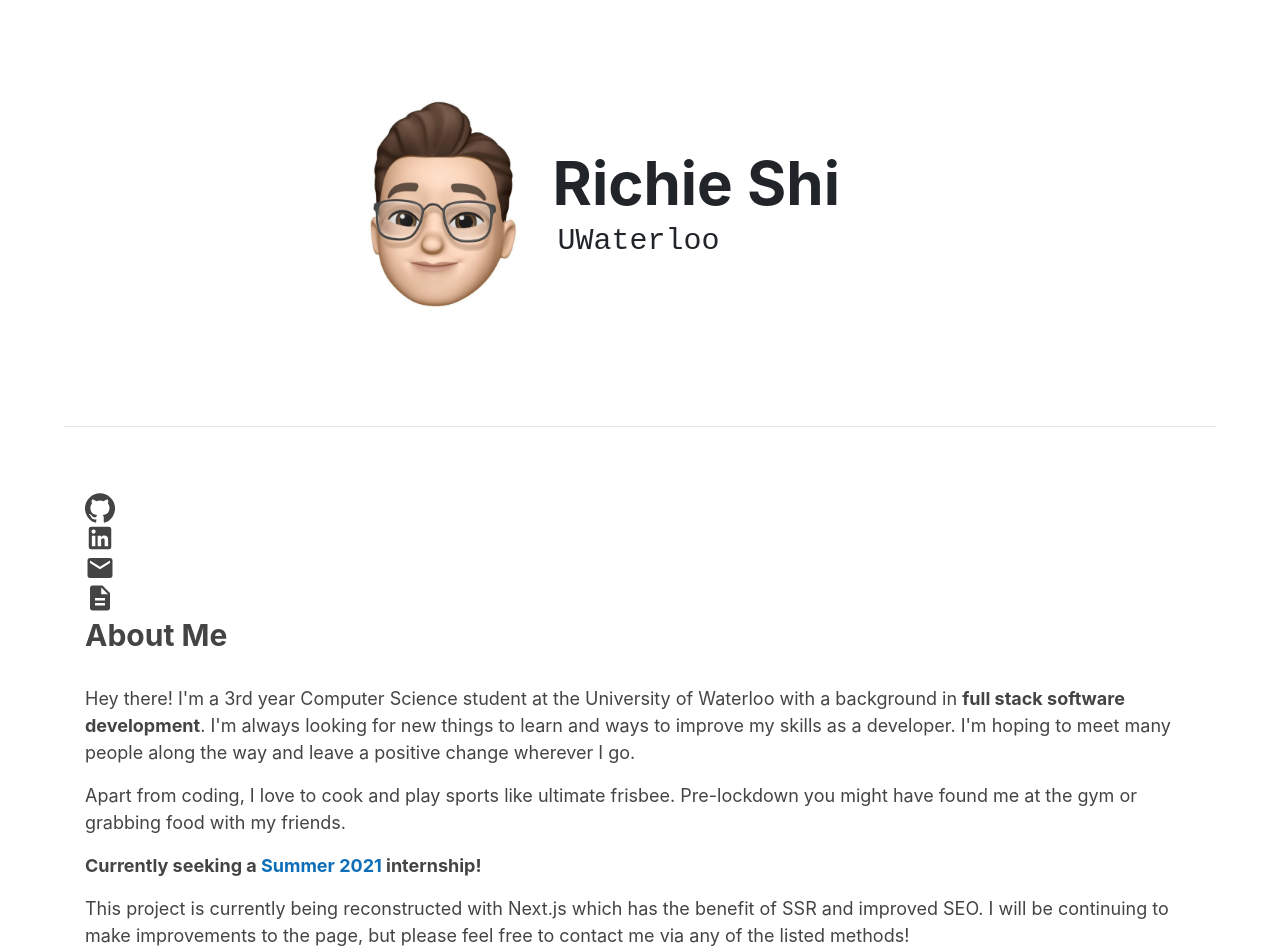
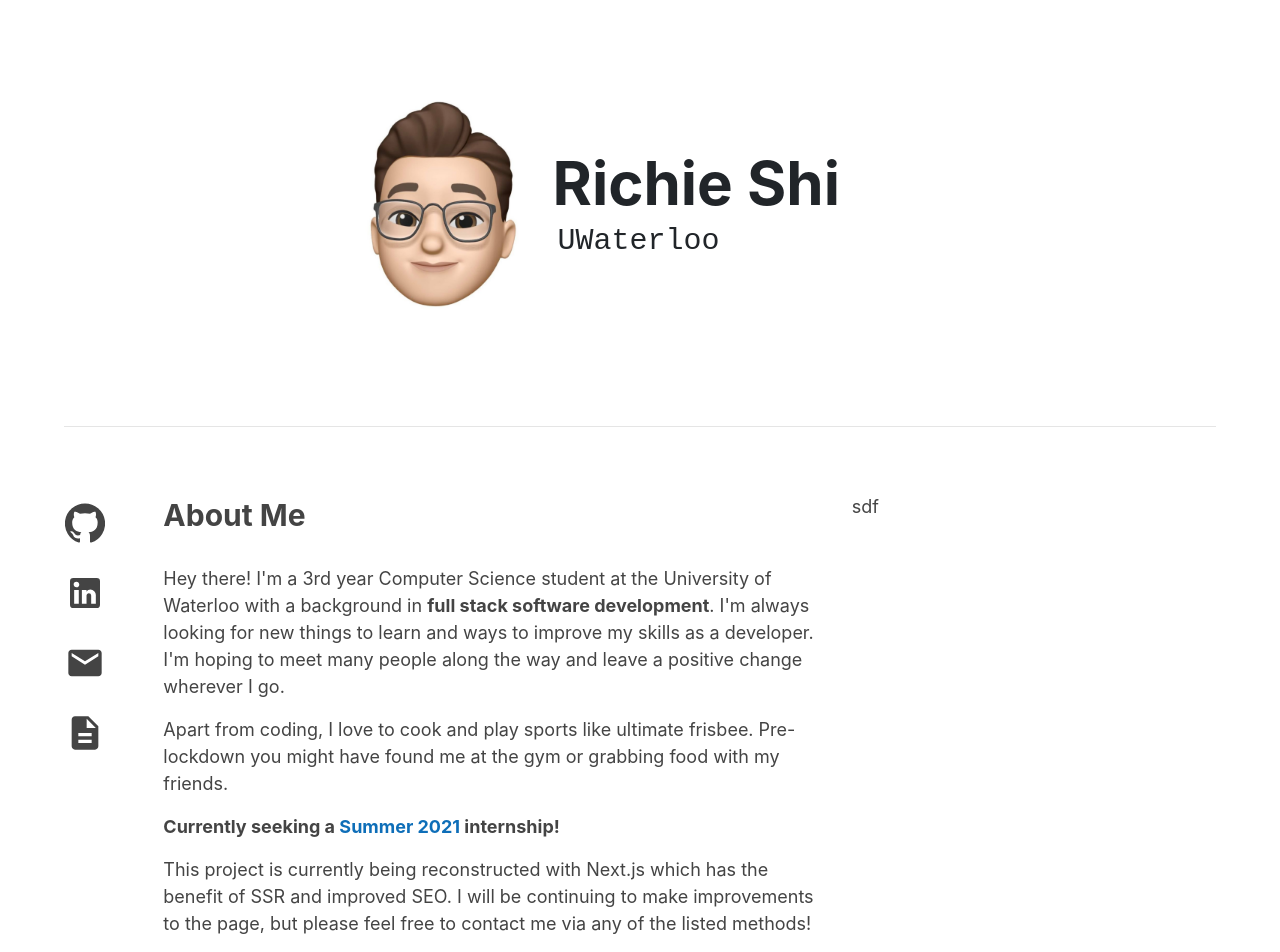
Before and after one commit to rhjshi/my-website, a Next.js app: page / in a window 1280 px wide. Shown: the top 952 px of the page. Built offline with nearby package versions, Linux system fonts and the light colour scheme.

Commit message:
fixed icons

```diff
--- a/components/AboutMe.js
+++ b/components/AboutMe.js
@@ -6,11 +6,10 @@ const AboutMe = () => {
     <div className='about-me-container'>
       <Container fluid>
         <Row>
-          <ContactList/>
-
-        </Row>
-        <Row>
-          <Col>
+          <Col md='1'>
+            <ContactList/>
+          </Col>
+          <Col md='7'>
             <Container fluid>
               <Row className='section-title'>About Me</Row>
               <br/>
@@ -43,6 +42,9 @@ const AboutMe = () => {
               </Row>
             </Container>
           </Col>
+          <Col md='4'>
+            sdf
+          </Col>
         </Row>
       </Container>
     </div>
--- a/components/ContactList.js
+++ b/components/ContactList.js
@@ -5,31 +5,31 @@ import ResumeIcon from '@material-ui/icons/Description';
 import LinkedInIcon from '@material-ui/icons/LinkedIn';
 
 const iconStyle = {
-  width: '30px',
-  height: '30px',
+  width: '40px',
+  height: '40px',
   fill: '#444',
 }
 
 const ContactList = props => {
   return (
-    <Container>
+    <Container className='contact-list'>
       <Row>
-        <Col md='12' xs='3'>
+        <Col>
           <a href="http://www.github.com/rhjshi" target="_blank" >
             <GitHubIcon style={iconStyle}/>
           </a>
         </Col>
-        <Col md='12' xs='3'>
+        <Col>
           <a href="http://www.linkedin.com/in/rhjshi" target="_blank" >
             <LinkedInIcon style={iconStyle}/>
           </a>
         </Col>
-        <Col md='12' xs='3'>
+        <Col>
           <a href="mailto: rhjshi@uwaterloo.ca" >
             <EmailIcon style={iconStyle}/>
           </a>
         </Col>
-        <Col md='12' xs='3'>
+        <Col>
           <a href="richie_shi_resume.pdf" target="_blank" >
             <ResumeIcon style={iconStyle}/>
           </a>
--- a/styles/main.scss
+++ b/styles/main.scss
@@ -16,6 +16,13 @@ hr.intro-break {
 .section-title {
   font-size: 30px;
   font-weight: bold;
+}
+
+.contact-list {
+  margin-left: 0;
+  .col {
+    padding: 10px 0 20px;
+  }
 }
 
 .intro-container {
@@ -51,7 +58,7 @@ hr.intro-break {
 
 .about-me-container {
   color: $dark-grey;
-  padding: 50px 70px;
+  padding: 50px 50px;
   font-size: 18px;
 
 }
```
